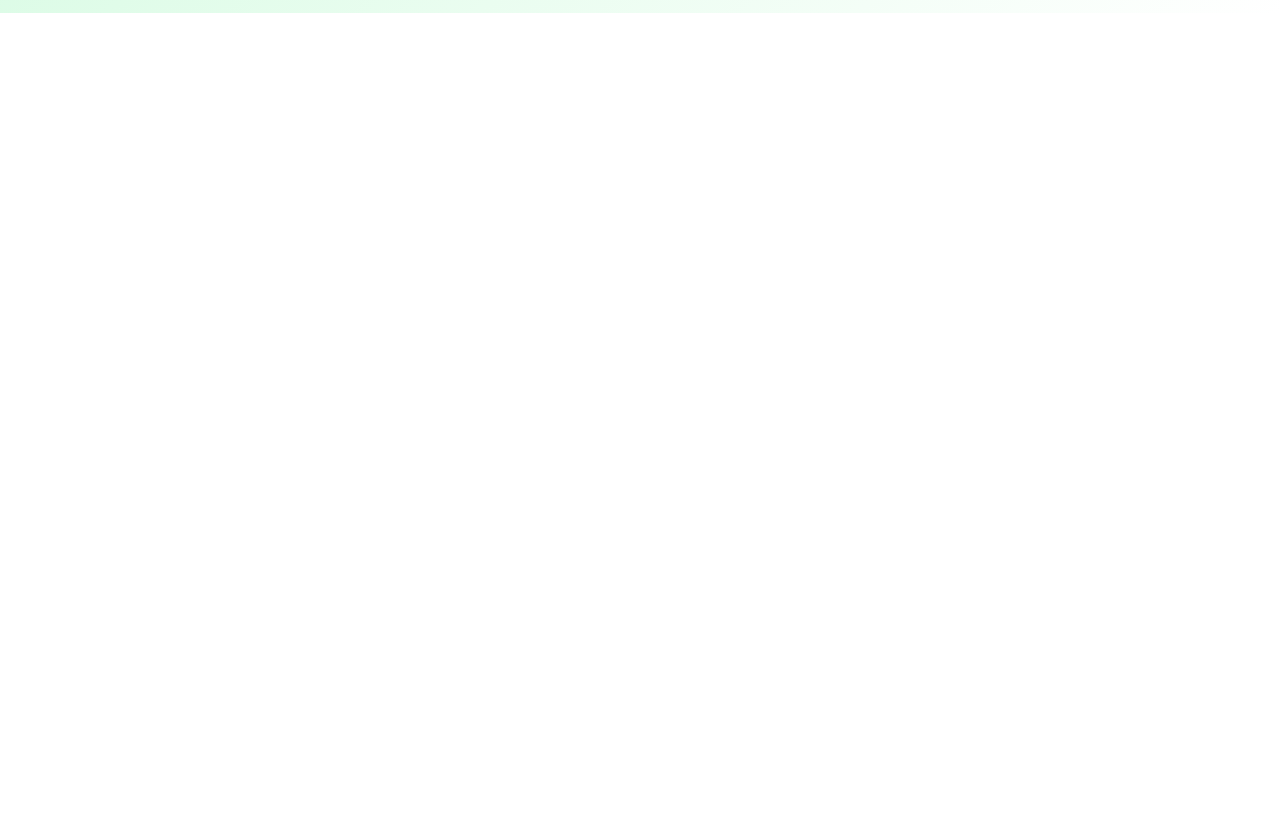
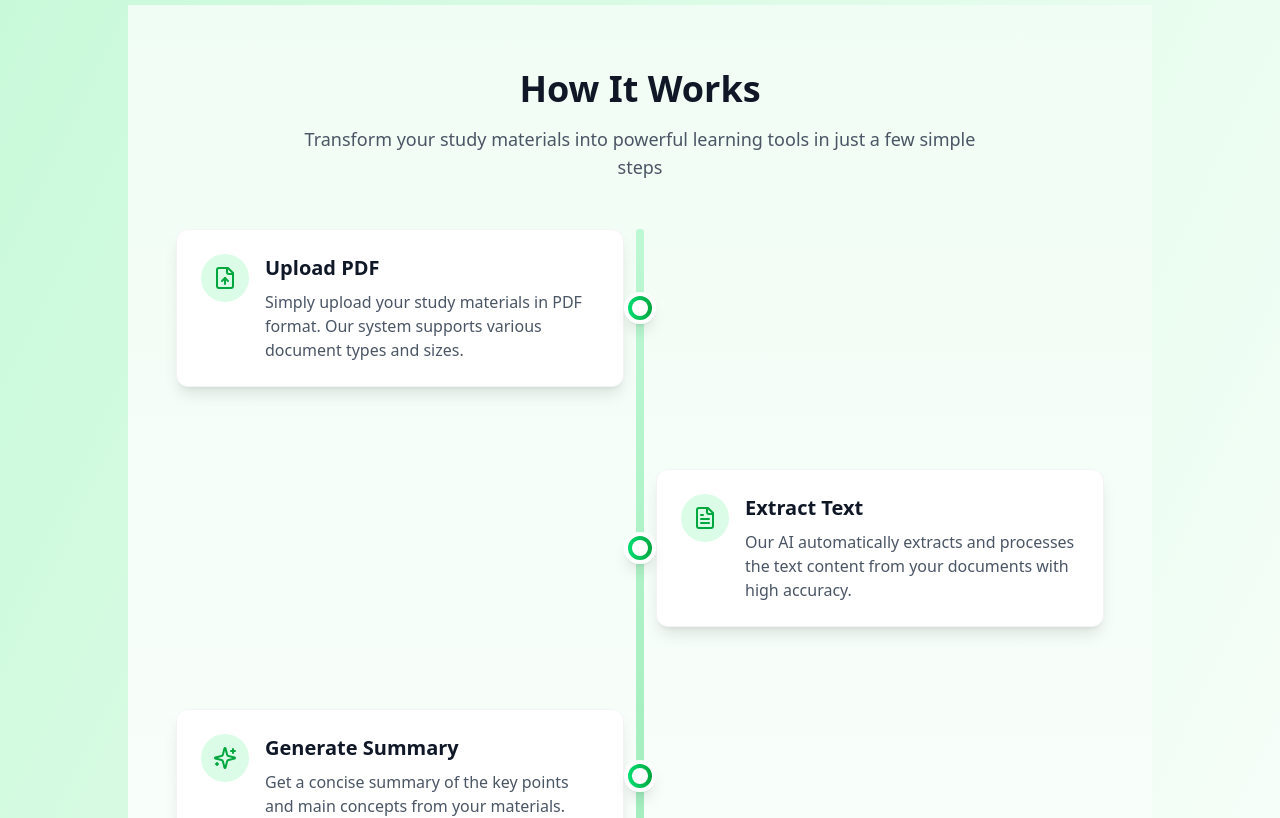
Before and after one commit to RAJIV81205/Lumora-AI, a React (Vite) app in the folder client/: page / in a window 1280 px wide. Shown: the part 1080-1898 px from the top of the page. Before the commit the page ends 1093 px from the top, so only its background shows below. Built offline with nearby package versions, Linux system fonts and the light colour scheme.

Commit message:
Refactor LandingPage component for improved code readability and maintainability. Standardize formatting, enhance animation variants, and add a new section detailing the process of transforming study materials into learning tools.

```diff
--- a/client/src/components/pages/LandingPage.jsx
+++ b/client/src/components/pages/LandingPage.jsx
@@ -1,7 +1,7 @@
-import React, { useState, useEffect } from "react"
-import { Rocket, CirclePlay, FileUp, FileText, Sparkles, Brain, BookCheck, IdCard, Gauge, BrainCog, Braces, Menu, X } from "lucide-react"
-import { Link } from "react-router"
-import { motion, AnimatePresence } from "framer-motion"
+import React, { useState, useEffect } from "react";
+import { Rocket, CirclePlay, FileUp, FileText, Sparkles, Brain, BookCheck, IdCard, Gauge, BrainCog, Braces, Menu, X } from "lucide-react";
+import { Link } from "react-router";
+import { motion, AnimatePresence } from "framer-motion";
 
 const LandingPage = () => {
     // Animation variants
@@ -15,7 +15,7 @@ const LandingPage = () => {
                 staggerChildren: 0.1
             }
         }
-    }
+    };
 
     const itemVariants = {
         hidden: { y: 20, opacity: 0 },
@@ -24,7 +24,7 @@ const LandingPage = () => {
             opacity: 1,
             transition: { duration: 0.5 }
         }
-    }
+    };
 
     const buttonVariants = {
         hover: {
@@ -33,7 +33,7 @@ const LandingPage = () => {
             transition: { duration: 0.3 }
         },
         tap: { scale: 0.95 }
-    }
+    };
 
     const cardVariants = {
         hover: {
@@ -41,14 +41,14 @@ const LandingPage = () => {
             boxShadow: "0px 10px 25px rgba(0, 0, 0, 0.1)",
             transition: { duration: 0.3 }
         }
-    }
+    };
 
     const logoVariants = {
         hover: {
             rotate: 360,
             transition: { duration: 0.8 }
         }
-    }
+    };
 
     const [isMenuOpen, setIsMenuOpen] = useState(false);
 
@@ -557,7 +557,7 @@ const LandingPage = () => {
                     </motion.div>
 
                     <motion.div
-                        className="bg-white p-6 rounded-xl shadow-md hover:shadow-lg transition-all duration-300 border border-gray-100"
+                        className="bg-white p-6 rounded-xl shadow-md hover:shadow-lg transition-all duration-300 border border-gray-100 "
                         variants={itemVariants}
                         whileHover={{ y: -10, boxShadow: "0px 10px 25px rgba(0, 0, 0, 0.1)" }}
                     >
@@ -571,9 +571,111 @@ const LandingPage = () => {
                         </p>
                     </motion.div>
                 </motion.section>
+
+                {/* Enhanced Vertical Line Section */}
+                <motion.section
+                    className="py-16 px-4 md:px-8 lg:px-12 relative my-10 bg-gradient-to-b from-green-50 to-white w-full"
+                    initial={{ opacity: 0 }}
+                    whileInView={{ opacity: 1 }}
+                    transition={{ duration: 0.8 }}
+                    viewport={{ once: true }}
+                >
+                    <div className=" top-0 min-h-screen flex items-center justify-center">
+                        <div className="max-w-7xl mx-auto w-full">
+                            <motion.div
+                                className="text-center mb-12"
+                                initial={{ opacity: 0, y: 20 }}
+                                whileInView={{ opacity: 1, y: 0 }}
+                                transition={{ duration: 0.5, delay: 0.2 }}
+                                viewport={{ once: true }}
+                            >
+                                <h2 className="text-3xl md:text-4xl font-bold text-gray-900 mb-4">
+                                    How It Works
+                                </h2>
+                                <p className="text-lg text-gray-600 max-w-2xl mx-auto">
+                                    Transform your study materials into powerful learning tools in just a few simple steps
+                                </p>
+                            </motion.div>
+
+                            <div className="relative h-[150vh]">
+                                <div className="absolute left-1/2 top-0 bottom-0 w-2 bg-gradient-to-b from-green-300 to-green-500 rounded-full transform -translate-x-1/2">
+                                    <div className="absolute top-0 bottom-0 w-2 bg-white rounded-full animate-pulse opacity-50"></div>
+                                </div>
+
+                                <div className="relative h-full">
+                                    {[
+                                        {
+                                            title: "Upload PDF",
+                                            description: "Simply upload your study materials in PDF format. Our system supports various document types and sizes.",
+                                            icon: <FileUp className="w-6 h-6 text-green-600" />,
+                                            position: "left"
+                                        },
+                                        {
+                                            title: "Extract Text",
+                                            description: "Our AI automatically extracts and processes the text content from your documents with high accuracy.",
+                                            icon: <FileText className="w-6 h-6 text-green-600" />,
+                                            position: "right"
+                                        },
+                                        {
+                                            title: "Generate Summary",
+                                            description: "Get a concise summary of the key points and main concepts from your materials.",
+                                            icon: <Sparkles className="w-6 h-6 text-green-600" />,
+                                            position: "left"
+                                        },
+                                        {
+                                            title: "Generate Study Guide",
+                                            description: "Receive a comprehensive study guide with organized notes, key terms, and important concepts.",
+                                            icon: <BookCheck className="w-6 h-6 text-green-600" />,
+                                            position: "right"
+                                        },
+                                        {
+                                            title: "Ready to Go",
+                                            description: "Access your personalized study materials anytime, anywhere, and start learning effectively.",
+                                            icon: <Rocket className="w-6 h-6 text-green-600" />,
+                                            position: "left"
+                                        }
+                                    ].map((step, index) => (
+                                        <motion.div
+                                            key={index}
+                                            className={`absolute w-full ${step.position === 'left' ? 'pr-1/2' : 'pl-1/2'}`}
+                                            style={{ top: `${index * 20}%` }}
+                                            initial={{ opacity: 0, x: step.position === 'left' ? -50 : 50 }}
+                                            whileInView={{ opacity: 1, x: 0 }}
+                                            transition={{ duration: 0.8, delay: index * 0.2 }}
+                                            viewport={{ once: true }}
+                                        >
+                                            <div className={`max-w-md ${step.position === 'left' ? 'mr-auto' : 'ml-auto'}`}>
+                                                <motion.div
+                                                    className="flex items-start gap-4 p-6 rounded-xl bg-white shadow-lg hover:shadow-xl transition-all duration-300 border border-gray-100"
+                                                    whileHover={{ scale: 1.05, boxShadow: "0px 10px 25px rgba(0, 0, 0, 0.1)" }}
+                                                >
+                                                    <div className="w-12 h-12 rounded-full bg-green-100 flex items-center justify-center flex-shrink-0">
+                                                        {step.icon}
+                                                    </div>
+                                                    <div>
+                                                        <h3 className="text-xl font-semibold text-gray-900 mb-2">
+                                                            {step.title}
+                                                        </h3>
+                                                        <p className="text-gray-600">
+                                                            {step.description}
+                                                        </p>
+                                                    </div>
+                                                </motion.div>
+                                            </div>
+                                            {/* Progress Dot */}
+                                            <div className="absolute top-1/2 left-1/2 transform -translate-x-1/2 -translate-y-1/2 w-8 h-8 bg-gradient-to-r from-green-400 to-green-600 rounded-full border-4 border-white shadow-lg flex items-center justify-center">
+                                                <div className="w-4 h-4 bg-white rounded-full"></div>
+                                            </div>
+                                        </motion.div>
+                                    ))}
+                                </div>
+                            </div>
+                        </div>
+                    </div>
+                </motion.section>
             </motion.main>
         </motion.div>
-    )
-}
+    );
+};
 
 export default LandingPage;
```
